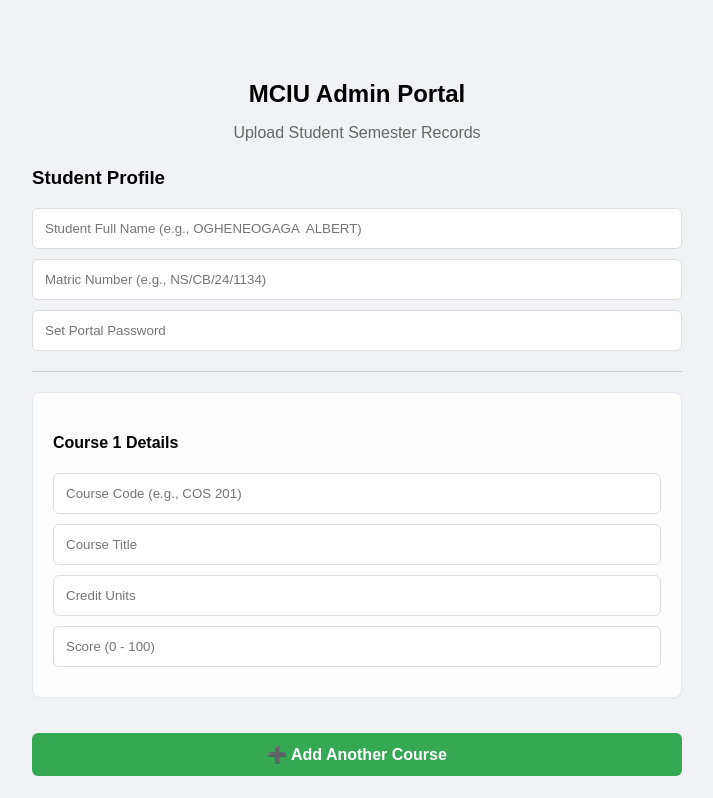
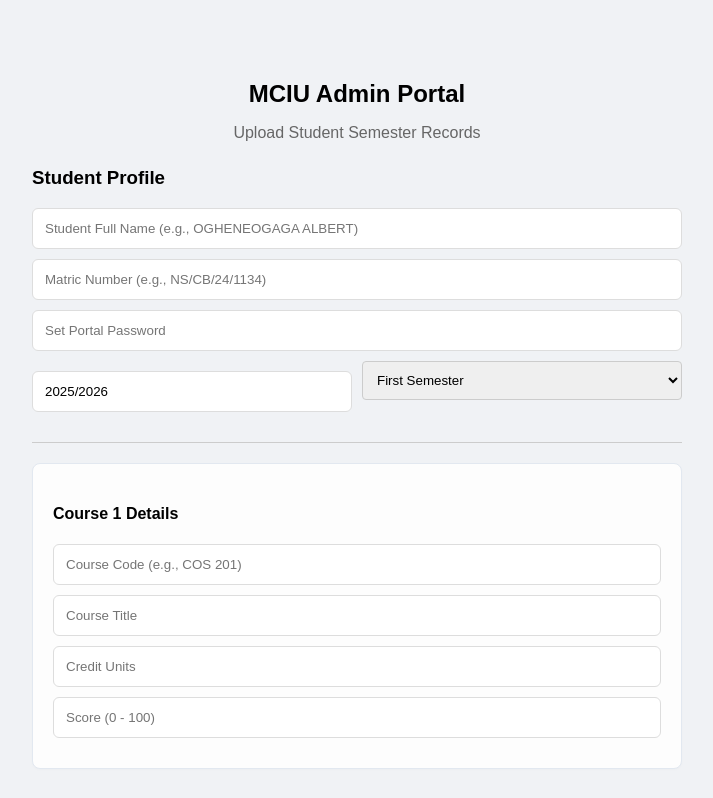
Before and after one commit to albertogaga-25/result-checker, a website: page admin.html in a window 1280 px wide. Shown: the top 798 px of the page, without its empty margins (303-1016 px from the left). Drawn offline with Linux system fonts and the light colour scheme.

Commit message:
Add session and semester inputs to admin HTML

```diff
--- a/admin.html
+++ b/admin.html
@@ -15,9 +15,22 @@
 
             <form id="studentForm" onsubmit="addStudent(event)">
                 <h3>Student Profile</h3>
-                <input type="text" id="newName" placeholder="Student Full Name (e.g., OGHENEOGAGA  ALBERT)" required>
+                <input type="text" id="newName" placeholder="Student Full Name (e.g., OGHENEOGAGA ALBERT)" required>
                 <input type="text" id="newMatric" placeholder="Matric Number (e.g., NS/CB/24/1134)" required>
                 <input type="password" id="newPass" placeholder="Set Portal Password" required>
+
+                <!-- Academic Session & Semester Selection -->
+                <div style="display: flex; gap: 10px; margin-top: 10px;">
+                    <div style="flex: 1;">
+                        <input type="text" id="newSession" placeholder="Academic Session (e.g., 2025/2026)" value="2025/2026" required>
+                    </div>
+                    <div style="flex: 1;">
+                        <select id="newTerm" style="width: 100%; padding: 10px; border: 1px solid #ccc; border-radius: 4px;" required>
+                            <option value="FIRST SEMESTER">First Semester</option>
+                            <option value="SECOND SEMESTER">Second Semester</option>
+                        </select>
+                    </div>
+                </div>
 
                 <hr style="margin: 20px 0; border: 0; border-top: 1px solid #ccc;">
 
@@ -56,7 +69,7 @@
                         </tr>
                     </thead>
                     <tbody id="directoryTableBody">
-                        </tbody>
+                    </tbody>
                 </table>
             </div>
         </div>
```
